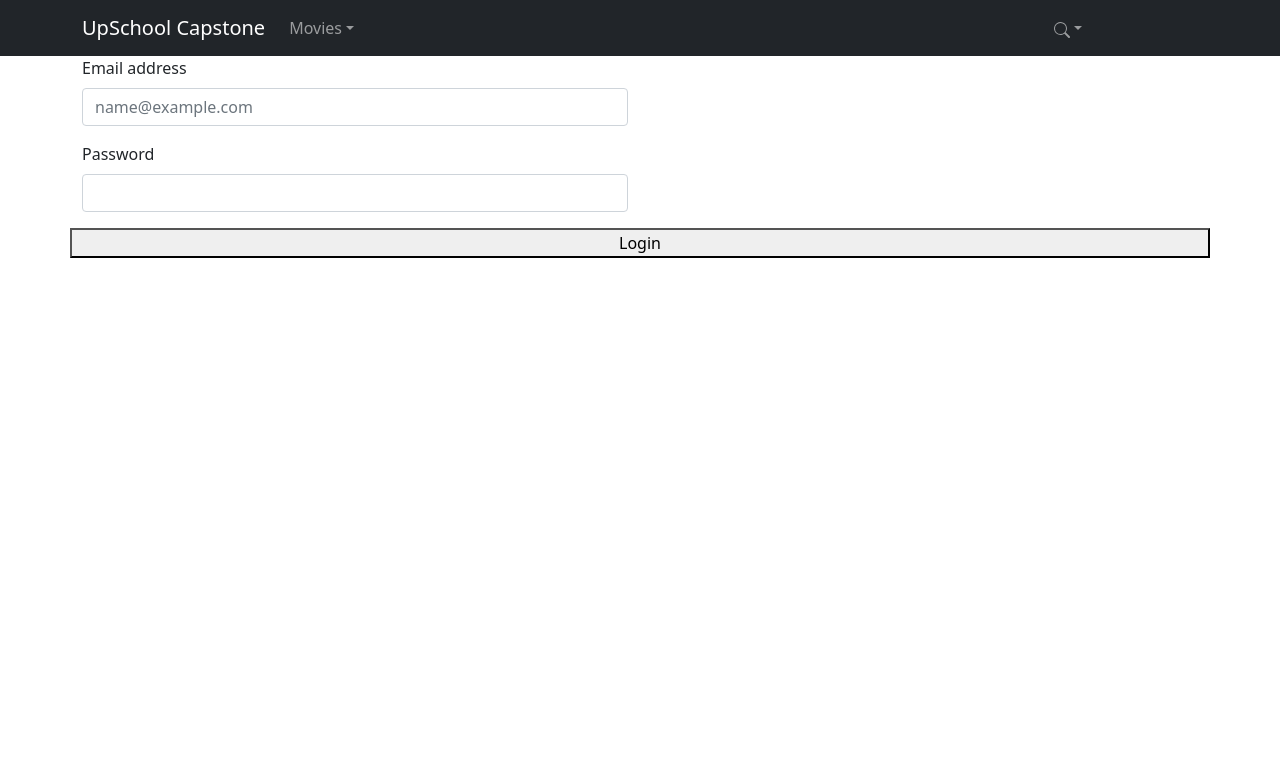
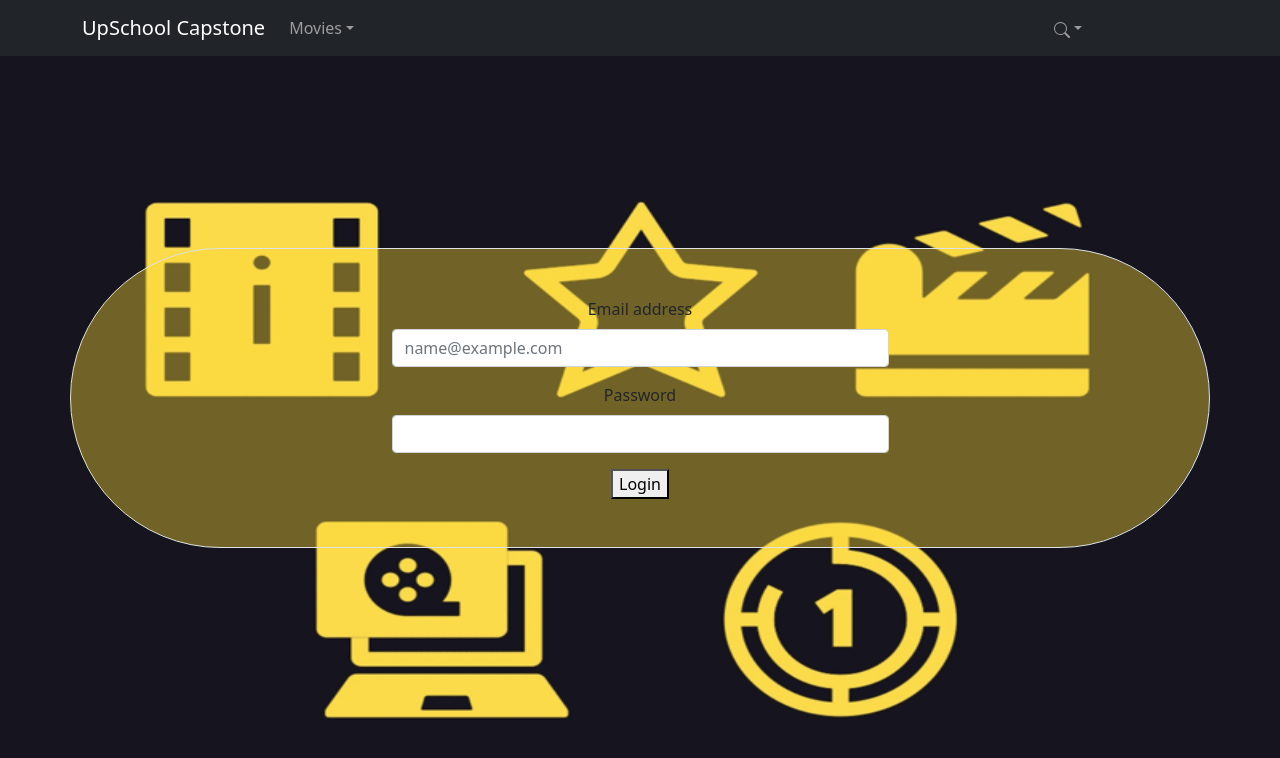
Before and after one commit to eyluldnz/upschool-capstone-project, a React (Create React App) app: page /login in a window 1280 px wide. Shown: the top 758 px of the page. Built offline with nearby package versions, Linux system fonts and the light colour scheme.

Commit message:
Update Login Page

```diff
--- a/src/components/pages/loginPage/LoginPage.jsx
+++ b/src/components/pages/loginPage/LoginPage.jsx
@@ -1,4 +1,4 @@
-import React,{useState} from 'react';
+import React, { useState } from 'react';
 import { useSelector, useDispatch } from 'react-redux';
 import { Form } from 'react-bootstrap';
 import { login } from '../../../reduxStore/authentication';
@@ -6,38 +6,47 @@ import { useLocation, useNavigate, Navigate } from 'react-router-dom';
 
 export default function LoginPage() {
 
-    const[user,setUser]=useState("");
-    const [password,setPassword]=useState(null);
+    const [user, setUser] = useState("");
+    const [password, setPassword] = useState(null);
 
     const dispatch = useDispatch();
-    const navigate=useNavigate();
+    const navigate = useNavigate();
 
     const loginHandler = () => {
-        if(user==="" || password===null){
+        if (user === "" || password === null) {
             alert("Please fill")
         }
-        else{
-           dispatch(login({username:user,password:password}));
+        else {
+            dispatch(login({ username: user, password: password }));
             navigate("/");
         }
 
     }
     return (
-        <div className='container'>
-            <div className='row'>
-                <Form className=' col-sm-12 col-md-6'>
+        <div className='login-background text-center'>
+            <div className='container  border rounded-pill login-page-container' >
+                <div className='row m-5 justify-content-center'>
+                    <form>
+                    <Form className=' col-sm-12 col-md-6 offset-md-3 '>
                         <Form.Group className="mb-3" controlId="exampleForm.ControlInput1">
                             <Form.Label>Email address</Form.Label>
-                        <Form.Control type="email" placeholder="name@example.com" onChange={(e)=>setUser(e.target.value)} />
+                            <Form.Control type="email" placeholder="name@example.com" onChange={(e) => setUser(e.target.value)} />
                         </Form.Group>
                         <Form.Group className="mb-3" controlId="exampleForm.ControlInput1">
                             <Form.Label>Password</Form.Label>
-                        <Form.Control type="password"  onChange={(e)=>setPassword(e.target.value)}/>
+                            <Form.Control type="password" onChange={(e) => setPassword(e.target.value)} />
                         </Form.Group>
+                        <button onClick={loginHandler}>Login</button>
                     </Form>
 
-                <button onClick={loginHandler}>Login</button>
+                    </form>
+
+
+
+
                 </div>
             </div>
+        </div>
+
     )
 }
--- a/src/components/pages/publicPage/movieFilter/GenreContainer.jsx
+++ b/src/components/pages/publicPage/movieFilter/GenreContainer.jsx
@@ -1,6 +1,15 @@
 import React from 'react';
 
 export default function GenreContainer({ setFilter, filterData, ...props }) {
+
+  const filterList = [
+    { value: 12, name: "Action" },
+    { value: 12, name: "Adventure" },
+    { value: 12, name: "Comedy" },
+    { value: 12, name: "Romance" },
+    { value: 12, name: "Drama" },
+    { value: 12, name: "Crime" },
+  ]
 
   //{ ...filter, filter: [12, 14], sort: e.target.value }
   const selectGenre = (e) => {
@@ -10,33 +19,39 @@ export default function GenreContainer({ setFilter, filterData, ...props }) {
       newFilter = { ...filterData, filterGenre: [...filterData.filterGenre, Number(e.target.value)] };
 
     } else {
-      newFilter = {...filterData,filterGenre:filterData.filterGenre.filter(item => item !== Number(e.target.value))}
+      newFilter = { ...filterData, filterGenre: filterData.filterGenre.filter(item => item !== Number(e.target.value)) }
     }
-    setFilter({...newFilter});
+    setFilter({ ...newFilter });
   }
 
-  return <div>
+  return <div className='col-12'>
     <div className="btn-group d-inline" role="group" aria-label="Basic checkbox toggle button group">
+      <div className="container text-center">
+        <div className="row">
+          {
+            filterList.map((filter, indis) => (
+              <div className="col-6 my-2">
                 <input
+                  id={`btnCheck${indis+1}`}
+                  autocomplete="off"
                   type="checkbox"
-        className="checkbox disable-team team_values"
-        value="12"
+                  className="btn-check"
+                  value={filter.value}
                   onClick={(e) => {
                     selectGenre(e);
                   }}
                 />
 
-      <label className="btn btn-outline-primary" for="btncheck1">Action</label>
+                <label className="btn btn-outline-primary" for={`btnCheck${indis+1}`}>{filter.name}</label>
+              </div>
 
-      <input
-        type="checkbox"
-        className="checkbox disable-team team_values"
-        value="14"
-        onClick={(e) => {
-          selectGenre(e);
-        }}
-      />
-      <label className="btn btn-outline-primary" for="btncheck2">Drama</label>
+            ))
+          }
+
+
+        </div>
+      </div>
+
     </div>
   </div>;
 }
--- a/src/components/pages/publicPage/movieFilter/SortFilterPage.jsx
+++ b/src/components/pages/publicPage/movieFilter/SortFilterPage.jsx
@@ -23,8 +23,6 @@ export default function SortFilterPage() {
     dateFilter: {
 
     }
-
-
   })
 
   useEffect(() => {
@@ -44,7 +42,7 @@ export default function SortFilterPage() {
     fetch(`https://api.themoviedb.org/3/movie${globalLocation.pathname}?api_key=38c02880f9f69c49ba83e5b023f7dc67&page=${loadCounter}`).
       then(res => res.json()).
       then(data => {
-        if  (filter.filterGenre.length > 0 || filter.sort[0]!==null || filter.dateFilter.end!==undefined || filter.dateFilter.start!==undefined )  {
+        if (filter.filterGenre.length > 0 || filter.sort[0] !== null || filter.dateFilter.end !== undefined || filter.dateFilter.start !== undefined) {
           filteredData(movies.concat(data?.results));
         }
         else {
@@ -102,7 +100,7 @@ export default function SortFilterPage() {
 
     if (filter.sort[0] !== null) {
 
-      newMovies = sortedMovie(newMovies.length>0?newMovies:fecthedMovie, Number(filter.sort[0]))
+      newMovies = sortedMovie(newMovies.length > 0 ? newMovies : fecthedMovie, Number(filter.sort[0]))
     }
     else {
       newMovies = movies;
@@ -139,10 +137,10 @@ export default function SortFilterPage() {
   }
 
   const searchHandler = () => {
-     fetch(`https://api.themoviedb.org/3/movie${globalLocation.pathname}?api_key=38c02880f9f69c49ba83e5b023f7dc67&page=${loadCounter}`).
+    fetch(`https://api.themoviedb.org/3/movie${globalLocation.pathname}?api_key=38c02880f9f69c49ba83e5b023f7dc67&page=${loadCounter}`).
       then(res => res.json()).
       then(data => {
-        if  (filter.filterGenre.length > 0 || filter.sort[0]!==null || filter.dateFilter.end!==undefined || filter.dateFilter.start!==undefined  )  {
+        if (filter.filterGenre.length > 0 || filter.sort[0] !== null || filter.dateFilter.end !== undefined || filter.dateFilter.start !== undefined) {
           filteredData(data?.results);
         }
         else {
@@ -155,26 +153,39 @@ export default function SortFilterPage() {
 
   console.log(movies)
   return <div>
-    <div className="container">
+    <div className="container my-5 ">
       <div className="row">
-        <div className="col-3 bg-light">
-          <div className="container">
-            <div className="row">
-              <div className="col-12">
-                <select className="form-select" onChange={handleSelect}>
+        <div className="col-3 bg-light ">
+          <div className="container ">
+            <div className="row border">
+              <div className="col-12 my-3">
+                Sort By:
+                <select className="form-select my-3" onChange={handleSelect}>
                   <option selected>Open this select menu</option>
                   <option value={1}>{"A->Z"}</option>
                   <option value={2}>{"Z->A"}</option>
                   <option value={3}>{"Asc By Popular"}</option>
                   <option value={4}>{"Des By Popular"}</option>
+                  <option value={6}>{"Asc by Release"}</option>
                   <option value={5}>{"Desc by Release"}</option>
-                  <option value={6}>{"Asc by Release"}</option>
 
                 </select>
               </div>
-              <div className="col-12">Filter By
-                <DatePicker onChange={(date) => handlerDate(date, "start")} />
-                <DatePicker onChange={(date) => handlerDate(date, "end")} />
+              <div className="col-12 mt-3">Filter By
+                <div className="container mb-3">
+                  <div className="row">
+                    <div className="col-12 my-3">
+                      From:
+                      <DatePicker onChange={(date) => handlerDate(date, "start")} />
+                    </div>
+                    <div className="col-12">
+                      To:
+                      <DatePicker onChange={(date) => handlerDate(date, "end")} />
+                    </div>
+                  </div>
+
+                </div>
+
                 <GenreContainer setFilter={setFilter} filterData={filter} />
               </div>
               <button onClick={searchHandler}>Search</button>
--- a/src/index.css
+++ b/src/index.css
@@ -11,6 +11,7 @@ code {
   font-family: source-code-pro, Menlo, Monaco, Consolas, 'Courier New',
     monospace;
 }
+
 .comment-action {
   padding-left: 8px;
   cursor: 'auto';
@@ -20,6 +21,31 @@ code {
   padding-right: 8px;
   padding-left: 0;
 }
-.content-review{
+
+.login-background {
+  background-image: url('../src/images/login.gif');
+  background-repeat: no-repeat;
+  background-size: 100% 100%;
+  position: fixed;
+  top: 1;
+  left: 0;
+  width: 100%;
+  height: 100%;
+
+  z-index: 1;
+}
+
+
+.login-page-container {
+  background: rgba(250, 214, 54, 0.4) !important;
+  z-index: 2;
+  margin-top: 15% !important;
+  position: sticky;
 
 }
+
+@media (max-width: 625px) {
+  .login-page-container  {
+    margin-top: 35% !important;
+  }
+}
```
Also changed, not shown: src/images/login.gif (added). Lines whose indentation alone changed are shown as unchanged.
